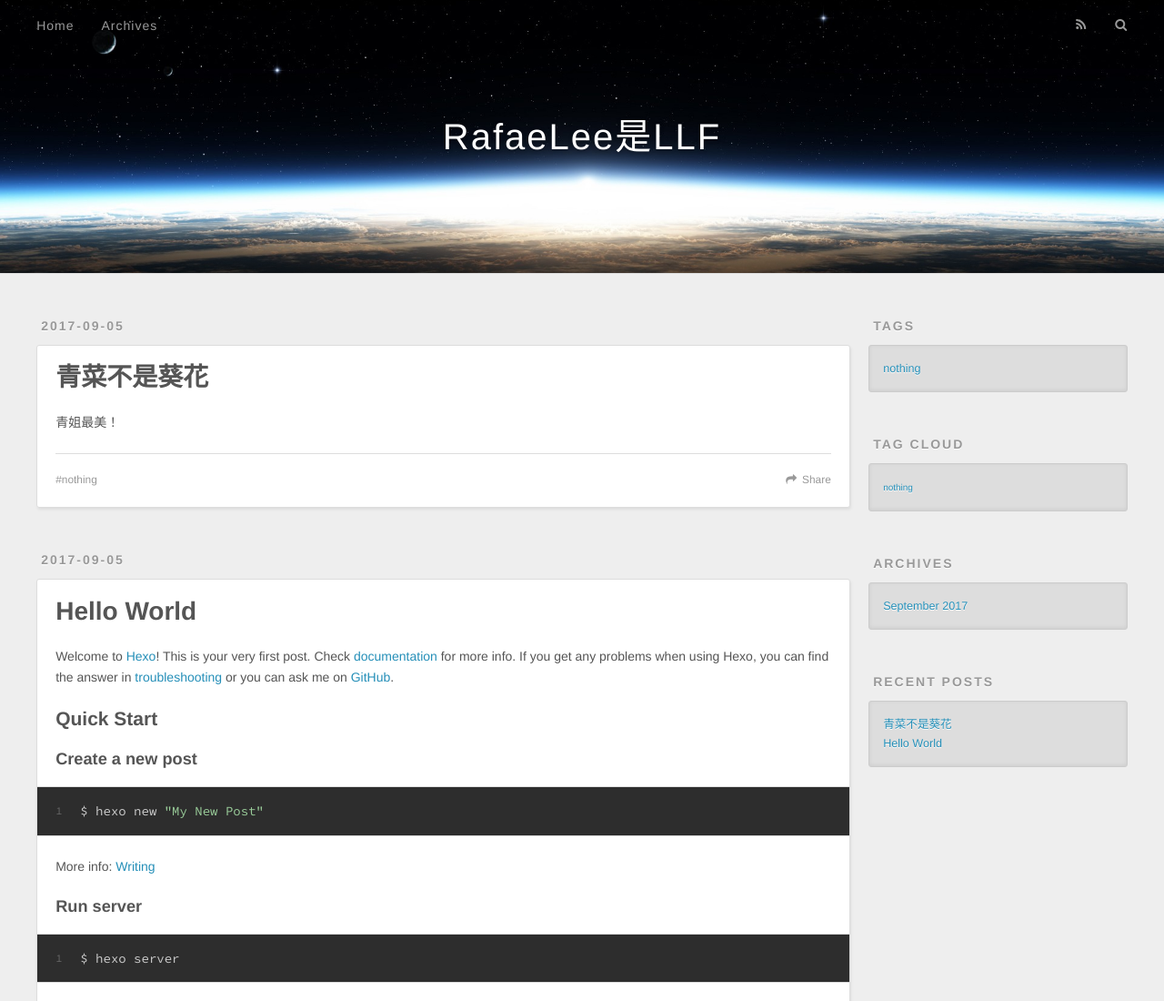
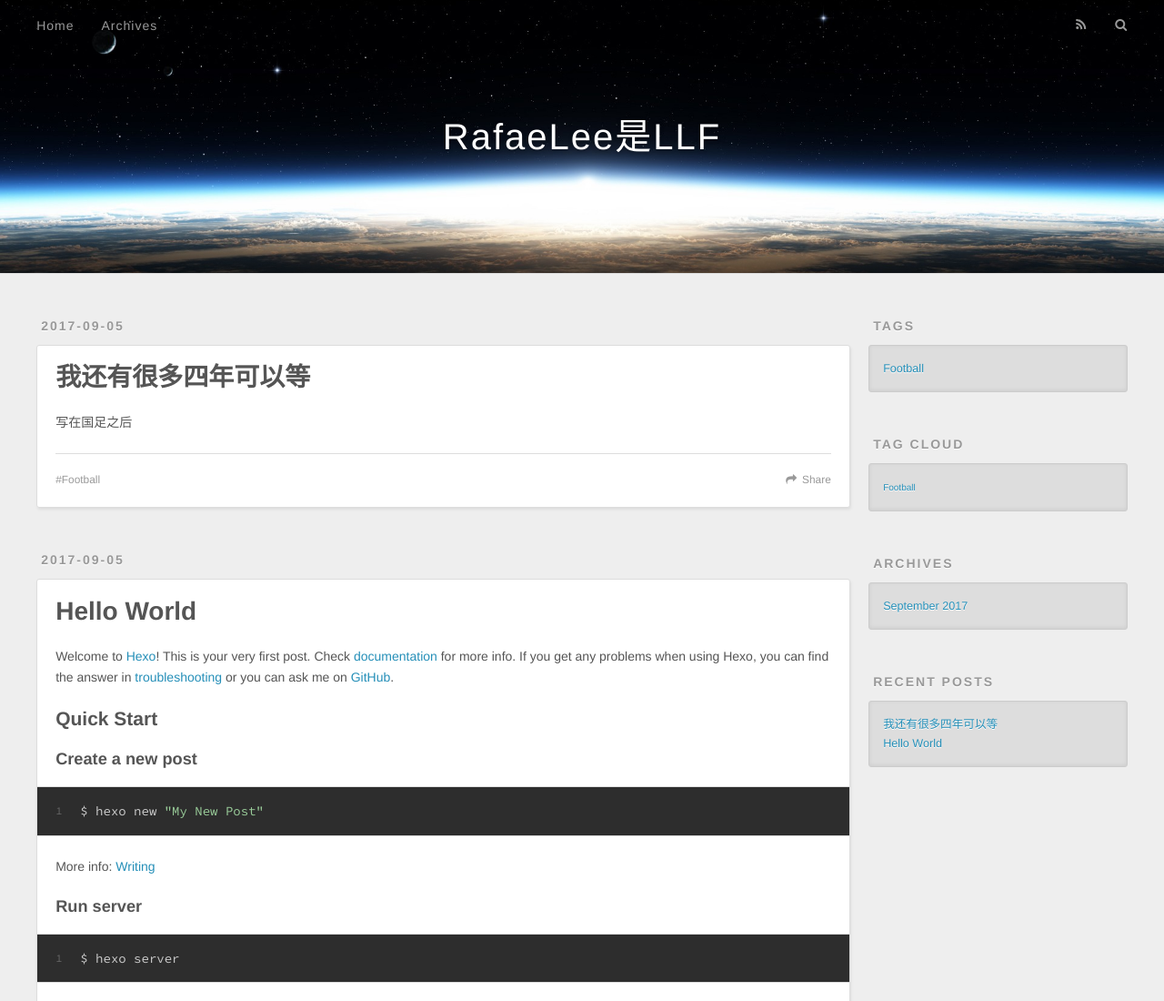
Before and after one commit to RafaeLee007/RafaeLee.github.io, a plain HTML site: page index.html in a window 1280 px wide. Shown: the top 1100 px of the page at 91% size. Drawn offline with nearby package versions, Linux system fonts and the light colour scheme.

Commit message:
Site updated: 2017-09-06 10:17:41

```diff
--- a/index.html
+++ b/index.html
@@ -76,7 +76,7 @@
 
 
     <h1 itemprop="name">
-      <a class="article-title" href="/2017/09/05/青菜不是葵花/">青菜不是葵花</a>
+      <a class="article-title" href="/2017/09/05/青菜不是葵花/">我还有很多四年可以等</a>
     </h1>
 
 
@@ -84,7 +84,7 @@
 
     <div class="article-entry" itemprop="articleBody">
 
-        <p>青姐最美！</p>
+        <p>写在国足之后</p>
 
 
     </div>
@@ -92,7 +92,7 @@
       <a data-url="http://yoursite.com/2017/09/05/青菜不是葵花/" data-id="cj78e5lep0001db0gdku9l3dh" class="article-share-link">Share</a>
 
 
-  <ul class="article-tag-list"><li class="article-tag-list-item"><a class="article-tag-list-link" href="/tags/nothing/">nothing</a></li></ul>
+  <ul class="article-tag-list"><li class="article-tag-list-item"><a class="article-tag-list-link" href="/tags/Football/">Football</a></li></ul>
 
     </footer>
   </div>
@@ -158,7 +158,7 @@
   <div class="widget-wrap">
     <h3 class="widget-title">Tags</h3>
     <div class="widget">
-      <ul class="tag-list"><li class="tag-list-item"><a class="tag-list-link" href="/tags/nothing/">nothing</a></li></ul>
+      <ul class="tag-list"><li class="tag-list-item"><a class="tag-list-link" href="/tags/Football/">Football</a></li></ul>
     </div>
   </div>
 
@@ -168,7 +168,7 @@
   <div class="widget-wrap">
     <h3 class="widget-title">Tag Cloud</h3>
     <div class="widget tagcloud">
-      <a href="/tags/nothing/" style="font-size: 10px;">nothing</a>
+      <a href="/tags/Football/" style="font-size: 10px;">Football</a>
     </div>
   </div>
 
@@ -190,7 +190,7 @@
       <ul>
 
           <li>
-            <a href="/2017/09/05/青菜不是葵花/">青菜不是葵花</a>
+            <a href="/2017/09/05/青菜不是葵花/">我还有很多四年可以等</a>
           </li>
 
           <li>
```
Also changed, not shown: 2017/09/05/hello-world/index.html (+4 -4 lines), 2017/09/05/青菜不是葵花/index.html (+14 -14 lines), archives/2017/09/index.html (+4 -4 lines), archives/2017/index.html (+4 -4 lines), archives/index.html (+4 -4 lines), tags/Football/index.html (renamed from tags/nothing/index.html, +6 -6 lines).
